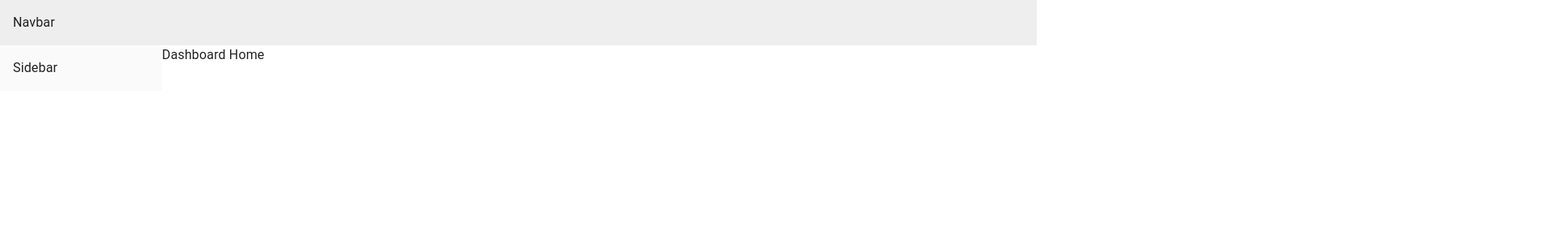
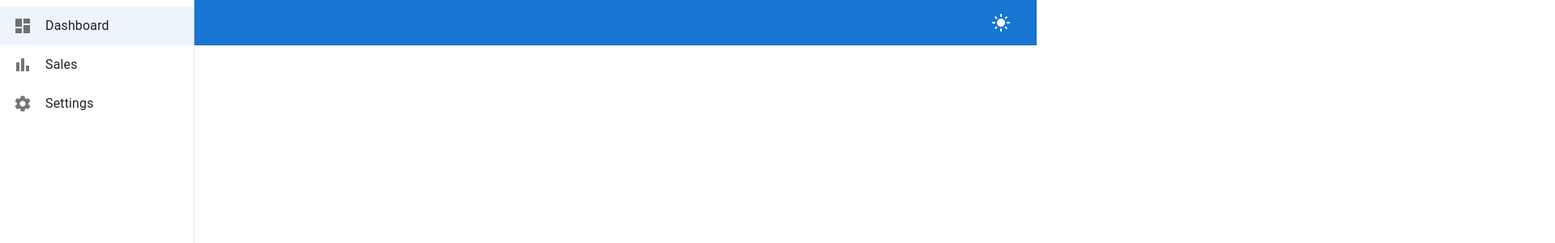
Before and after one commit to DUNSTAN0622/CodeDeployGitHubDemo, a Next.js app: page / in a window 1280 px wide. Shown: the top 300 px of the page at 81% size, 1920 px wide, since content can reach past the window. Built offline with nearby package versions, Linux system fonts and the light colour scheme.

Commit message:
Apply MUI layout with responsive sidebar

```diff
--- a/app/layout.tsx
+++ b/app/layout.tsx
@@ -1,20 +1,39 @@
+'use client';
 import '../styles/globals.css';
-import { CssBaseline } from '@mui/material';
-import Navbar from '../components/Navbar';
-import Sidebar from '../components/Sidebar';
-import type { ReactNode } from 'react';
+import { CssBaseline, ThemeProvider, createTheme, Box } from '@mui/material';
+import { useMemo, useState, ReactNode } from 'react';
+import Navbar from '../components/layout/Navbar';
+import Sidebar, { drawerWidth } from '../components/layout/Sidebar';
 
 export default function RootLayout({ children }: { children: ReactNode }) {
+  const [mode, setMode] = useState<'light' | 'dark'>('light');
+  const [collapsed, setCollapsed] = useState(false);
+  const [mobileOpen, setMobileOpen] = useState(false);
+
+  const theme = useMemo(() => createTheme({ palette: { mode } }), [mode]);
+
+  const toggleColor = () => setMode((prev) => (prev === 'light' ? 'dark' : 'light'));
+  const toggleSidebar = () => {
+    if (typeof window !== 'undefined' && window.innerWidth < theme.breakpoints.values.md) {
+      setMobileOpen((prev) => !prev);
+    } else {
+      setCollapsed((prev) => !prev);
+    }
+  };
+
   return (
     <html lang="en">
-      <head />
       <body>
-        <CssBaseline />
-        <Navbar />
-        <div style={{ display: 'flex' }}>
-          <Sidebar />
-          <main style={{ flexGrow: 1 }}>{children}</main>
-        </div>
+        <ThemeProvider theme={theme}>
+          <CssBaseline />
+          <Box display="flex" minHeight="100vh">
+            <Navbar toggleSidebar={toggleSidebar} toggleColor={toggleColor} mode={mode} />
+            <Sidebar collapsed={collapsed} mobileOpen={mobileOpen} toggle={toggleSidebar} />
+            <Box component="main" flexGrow={1} pt={7} pl={drawerWidth}>
+              {children}
+            </Box>
+          </Box>
+        </ThemeProvider>
       </body>
     </html>
   );
--- /dev/null
+++ b/app/sales/page.tsx
@@ -0,0 +1,3 @@
+export default function SalesPage() {
+  return <h1>Sales</h1>;
+}
--- /dev/null
+++ b/app/settings/page.tsx
@@ -0,0 +1,3 @@
+export default function SettingsPage() {
+  return <h1>Settings</h1>;
+}
--- a/components/Navbar.tsx
+++ /dev/null
@@ -1,7 +0,0 @@
-export default function Navbar() {
-  return (
-    <nav style={{ padding: '1rem', background: '#eee' }}>
-      Navbar
-    </nav>
-  );
-}
--- a/components/Sidebar.tsx
+++ /dev/null
@@ -1,7 +0,0 @@
-export default function Sidebar() {
-  return (
-    <aside style={{ width: '200px', background: '#fafafa', padding: '1rem' }}>
-      Sidebar
-    </aside>
-  );
-}
--- /dev/null
+++ b/components/layout/Navbar.tsx
@@ -0,0 +1,32 @@
+'use client';
+import AppBar from '@mui/material/AppBar';
+import Toolbar from '@mui/material/Toolbar';
+import IconButton from '@mui/material/IconButton';
+import Typography from '@mui/material/Typography';
+import MenuIcon from '@mui/icons-material/Menu';
+import LightModeIcon from '@mui/icons-material/LightMode';
+import DarkModeIcon from '@mui/icons-material/DarkMode';
+
+interface NavbarProps {
+  toggleSidebar: () => void;
+  toggleColor: () => void;
+  mode: 'light' | 'dark';
+}
+
+export default function Navbar({ toggleSidebar, toggleColor, mode }: NavbarProps) {
+  return (
+    <AppBar position="fixed" elevation={0} sx={{ height: 56, justifyContent: 'center' }}>
+      <Toolbar>
+        <IconButton edge="start" color="inherit" onClick={toggleSidebar}>
+          <MenuIcon />
+        </IconButton>
+        <Typography variant="h6" sx={{ flexGrow: 1 }}>
+          Dashboard
+        </Typography>
+        <IconButton color="inherit" onClick={toggleColor}>
+          {mode === 'light' ? <LightModeIcon /> : <DarkModeIcon />}
+        </IconButton>
+      </Toolbar>
+    </AppBar>
+  );
+}
--- /dev/null
+++ b/components/layout/Sidebar.tsx
@@ -0,0 +1,88 @@
+'use client';
+import { Drawer, List, ListItemButton, ListItemIcon, ListItemText, useMediaQuery } from '@mui/material';
+import DashboardIcon from '@mui/icons-material/Dashboard';
+import BarChartIcon from '@mui/icons-material/BarChart';
+import SettingsIcon from '@mui/icons-material/Settings';
+import { useTheme } from '@mui/material/styles';
+import Link from 'next/link';
+import { usePathname } from 'next/navigation';
+import type { ReactNode } from 'react';
+
+export const drawerWidth = 240;
+
+export interface NavItem {
+  title: string;
+  icon: ReactNode;
+  href: string;
+}
+
+export const navItems: NavItem[] = [
+  { title: 'Dashboard', icon: <DashboardIcon />, href: '/' },
+  { title: 'Sales', icon: <BarChartIcon />, href: '/sales' },
+  { title: 'Settings', icon: <SettingsIcon />, href: '/settings' },
+];
+
+interface SidebarProps {
+  collapsed: boolean;
+  mobileOpen: boolean;
+  toggle: () => void;
+}
+
+export default function Sidebar({ collapsed, mobileOpen, toggle }: SidebarProps) {
+  const pathname = usePathname();
+  const theme = useTheme();
+  const mdUp = useMediaQuery(theme.breakpoints.up('md'));
+
+  const content = (
+    <List sx={{ width: collapsed ? 72 : drawerWidth, transition: theme.transitions.create('width') }}>
+      {navItems.map((item) => (
+        <ListItemButton
+          key={item.href}
+          component={Link}
+          href={item.href}
+          selected={pathname === item.href}
+          sx={{ justifyContent: collapsed ? 'center' : 'flex-start' }}
+        >
+          <ListItemIcon sx={{ minWidth: 0, mr: collapsed ? 0 : 2 }}>
+            {item.icon}
+          </ListItemIcon>
+          {!collapsed && <ListItemText primary={item.title} />}
+        </ListItemButton>
+      ))}
+    </List>
+  );
+
+  if (mdUp) {
+    return (
+      <Drawer
+        variant="permanent"
+        open={!collapsed}
+        sx={{
+          width: collapsed ? 72 : drawerWidth,
+          flexShrink: 0,
+          '& .MuiDrawer-paper': {
+            width: collapsed ? 72 : drawerWidth,
+            boxSizing: 'border-box',
+            transition: theme.transitions.create('width'),
+          },
+        }}
+      >
+        {content}
+      </Drawer>
+    );
+  }
+
+  return (
+    <Drawer
+      variant="temporary"
+      open={mobileOpen}
+      onClose={toggle}
+      ModalProps={{ keepMounted: true }}
+      sx={{
+        '& .MuiDrawer-paper': { width: drawerWidth, boxSizing: 'border-box' },
+      }}
+    >
+      {content}
+    </Drawer>
+  );
+}
```
Also changed, not shown: 1 other file (tests, documents, lock files or other folders).
